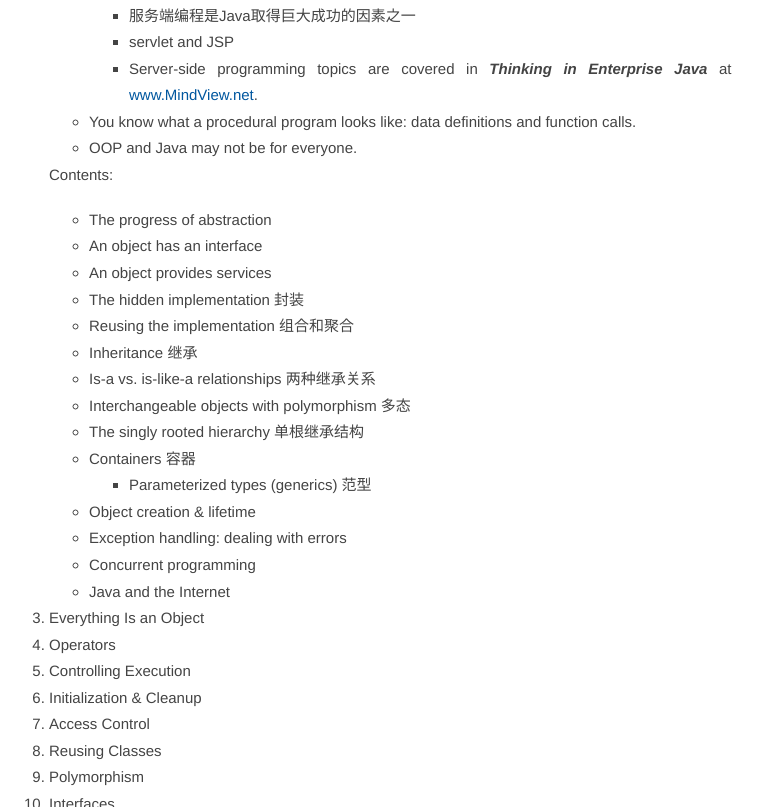
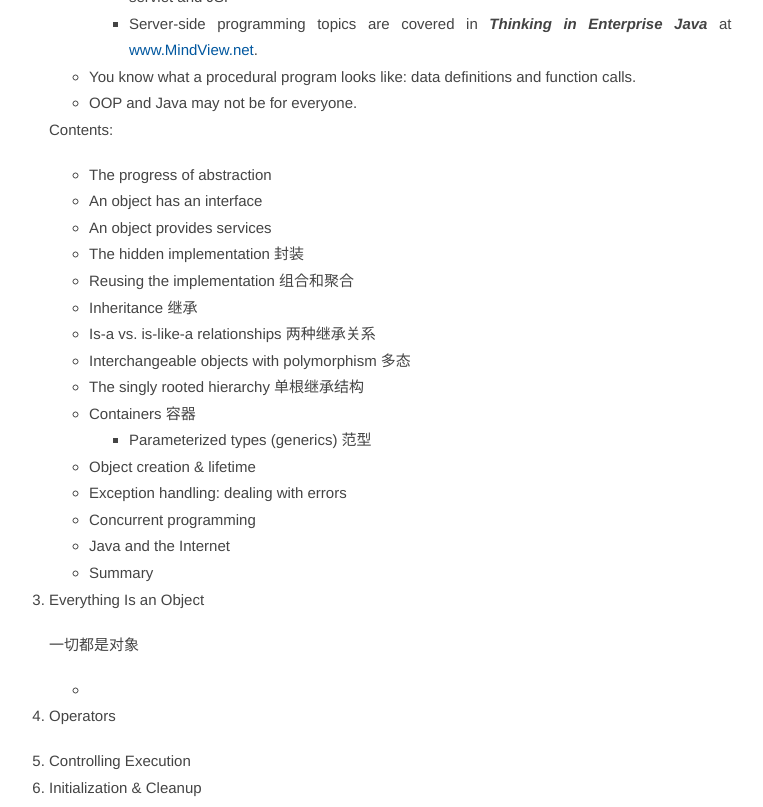
Before and after one commit to luqiaoyu/luqiaoyu.github.io, a plain HTML site: page 2018/10/16/Thinking-in-Java-Notes/index.html in a window 1280 px wide. Shown: the part 2617-3424 px from the top of the page, without its empty margins (116-879 px from the left). Drawn offline with nearby package versions, Linux system fonts and the light colour scheme; some packages are replaced by stand-ins of ours; a script that the page names is missing.

Commit message:
Site updated: 2018-10-26 20:45:55

```diff
--- a/2018/10/16/Thinking-in-Java-Notes/index.html
+++ b/2018/10/16/Thinking-in-Java-Notes/index.html
@@ -18,8 +18,7 @@
 </ul>
 </li>
 <li><p>Introduction to Objects</p>
-<p>对象导论</p>
-<p>介绍OOP的基本概念</p>
+<p>对象导论：介绍OOP的基本概念和Java在OOP方面做出的努力</p>
 <p>Keys:</p>
 <ul>
 <li>In a good object-oriented design, each object does one thing well, but doesn’t try to do too much. (-&gt; high cohesion)</li>
@@ -92,10 +91,17 @@
 <li>Exception handling: dealing with errors</li>
 <li>Concurrent programming</li>
 <li>Java and the Internet</li>
+<li>Summary</li>
 </ul>
 </li>
-<li>Everything Is an Object</li>
-<li>Operators</li>
+<li><p>Everything Is an Object</p>
+<p>一切都是对象</p>
+<ul>
+<li></li>
+</ul>
+</li>
+<li><p>Operators</p>
+</li>
 <li>Controlling Execution</li>
 <li>Initialization &amp; Cleanup</li>
 <li>Access Control</li>
```
